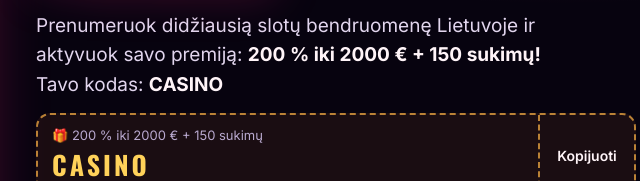
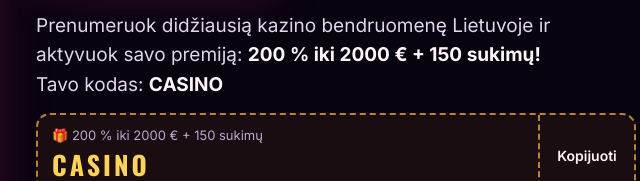
Before and after one commit to stanislavgggg/lucky-guru, a website: page public/index.html in a window 1280 px wide. Shown: the part 248-429 px from the top of the page, 528-1168 px from the left. Drawn offline with Linux system fonts and the light colour scheme.

Commit message:
Update index.html

```diff
--- a/public/index.html
+++ b/public/index.html
@@ -165,7 +165,7 @@ h2{font-family:var(--display);font-weight:700;text-transform:uppercase;font-size
 
     <div class="copy">
       <h1>GTA 6 jau čia – švenčiame su premija!</h1>
-      <p class="lead">Prenumeruok didžiausią slotų bendruomenę Lietuvoje ir aktyvuok savo premiją: <strong>200 % iki 2000 € + 150 sukimų!</strong> Tavo kodas: <strong>CASINO</strong></p>
+      <p class="lead">Prenumeruok didžiausią kazino bendruomenę Lietuvoje ir aktyvuok savo premiją: <strong>200 % iki 2000 € + 150 sukimų!</strong> Tavo kodas: <strong>CASINO</strong></p>
 
       <div class="code">
         <div class="code-txt"><span>🎁 200 % iki 2000 € + 150 sukimų</span><b id="codeVal">CASINO</b></div>
```
